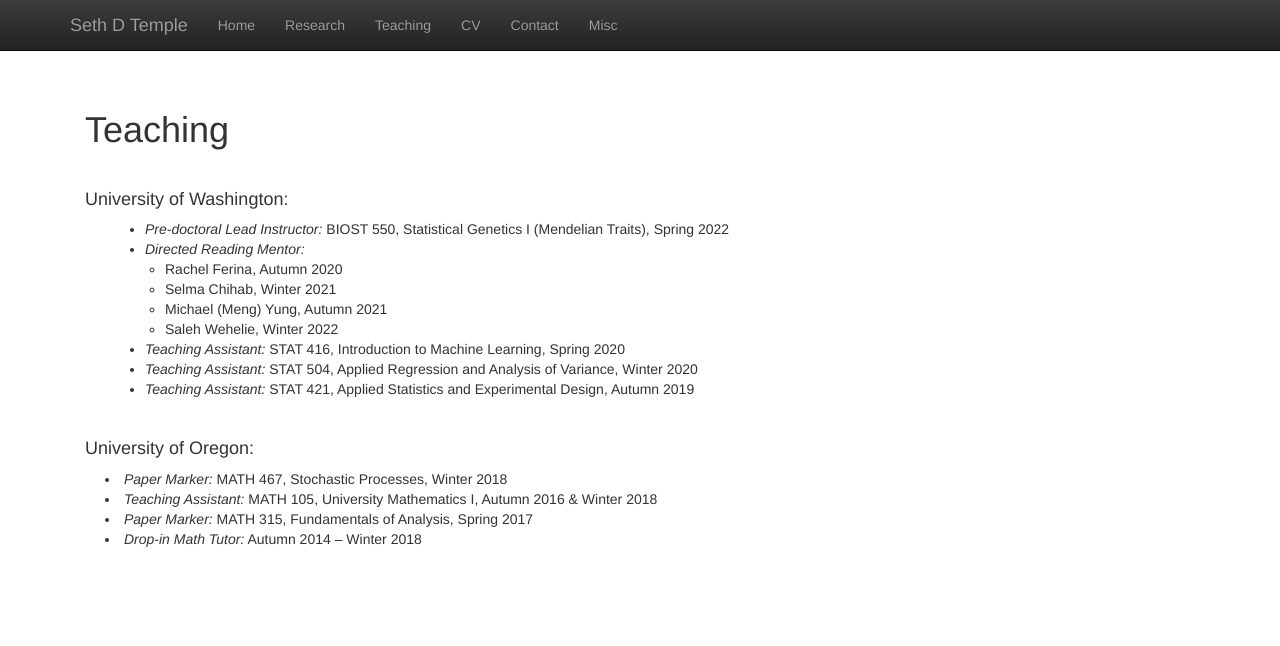
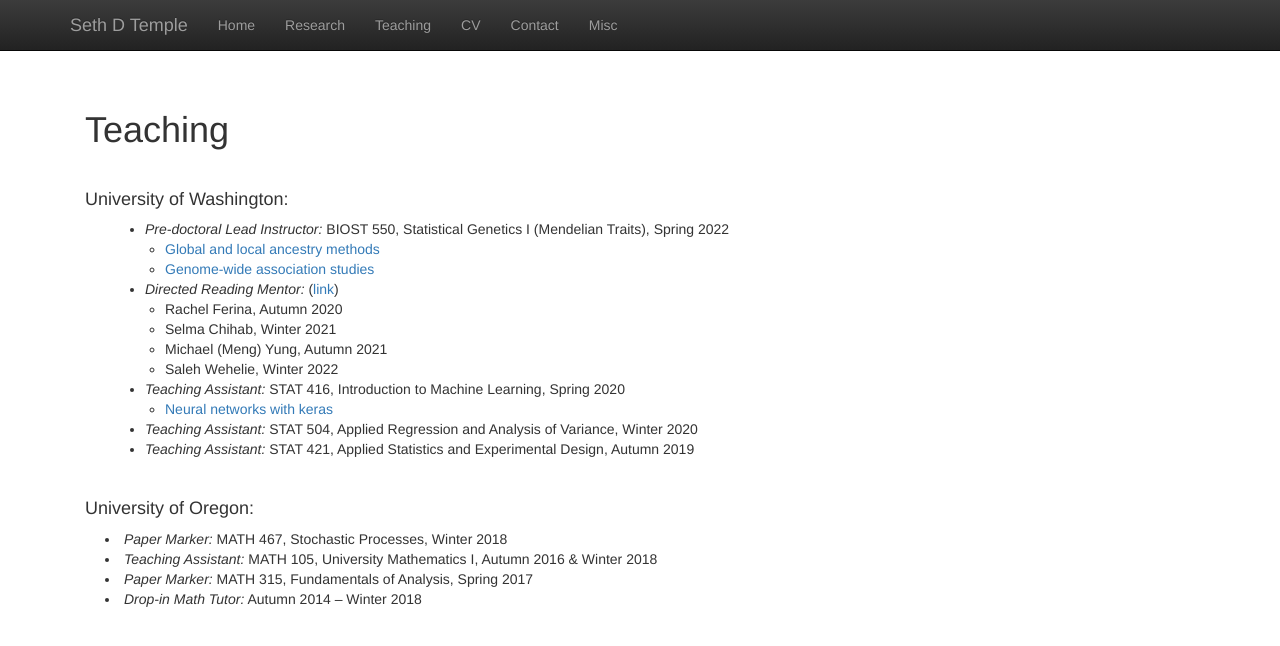
Before and after one commit to sdtemple/sdtemple.github.io, a Jekyll site: the page built from teaching.html, in a window 1280 px wide. Shown: the top 646 px of the page. Built offline with Jekyll 4.4.1, drawn with Linux system fonts in a browser that asks for light colours; nearby versions of some CDN libraries; library files that are not in the unit come from our copies.

Commit message:
Update teaching.html

```diff
--- a/teaching.html
+++ b/teaching.html
@@ -9,7 +9,11 @@ title:  'Teaching'
 <p class="content" style="padding:0px;margin:0px 20px 0px;">
 <ul>
     <li style="padding:0px;margin:0px 20px 0px;"> <i>Pre-doctoral Lead Instructor:</i> BIOST 550, Statistical Genetics I (Mendelian Traits), Spring 2022 </li>
-    <li style="padding:0px;margin:0px 20px 0px;"> <i>Directed Reading Mentor:</i> </li>
+    <ul>
+        <li> <a href = "files/slides_9_ancestry_methods.pdf">Global and local ancestry methods</a> </li>
+        <li> <a href = "files/slides_10_gwas.pdf">Genome-wide association studies</a> </li>
+    </ul>
+    <li style="padding:0px;margin:0px 20px 0px;"> <i>Directed Reading Mentor:</i> (<a href = "https://sdtemple.github.io/statgen1">link</a>) </li>
     <ul>
         <li> Rachel Ferina, Autumn 2020 </li>
         <li> Selma Chihab, Winter 2021 </li>
@@ -17,6 +21,9 @@ title:  'Teaching'
         <li> Saleh Wehelie, Winter 2022 </li>
     </ul>
     <li style="padding:0px;margin:0px 20px 0px;"> <i>Teaching Assistant:</i> STAT 416, Introduction to Machine Learning, Spring 2020 </li>
+    <ul>
+        <li> <a href = "files/nn_keras.pdf">Neural networks with keras</a> </li>
+    </ul>
     <li style="padding:0px;margin:0px 20px 0px;"> <i>Teaching Assistant:</i> STAT 504, Applied Regression and Analysis of Variance, Winter 2020 </li>
     <li style="padding:0px;margin:0px 20px 0px;"> <i>Teaching Assistant:</i> STAT 421, Applied Statistics and Experimental Design, Autumn 2019 </li>
 </ul>
```
